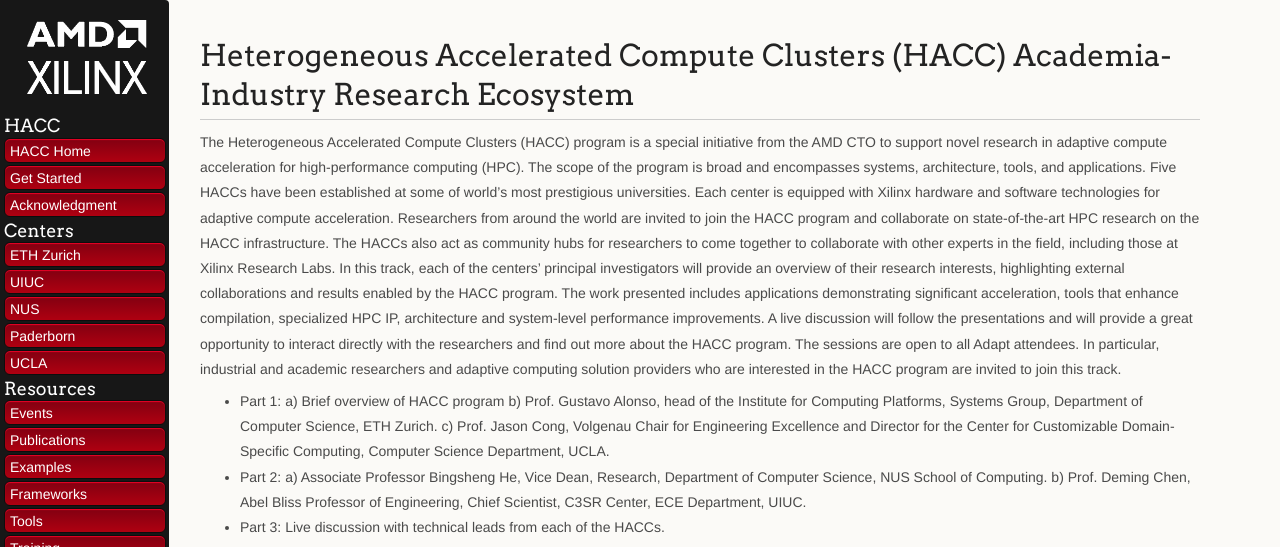
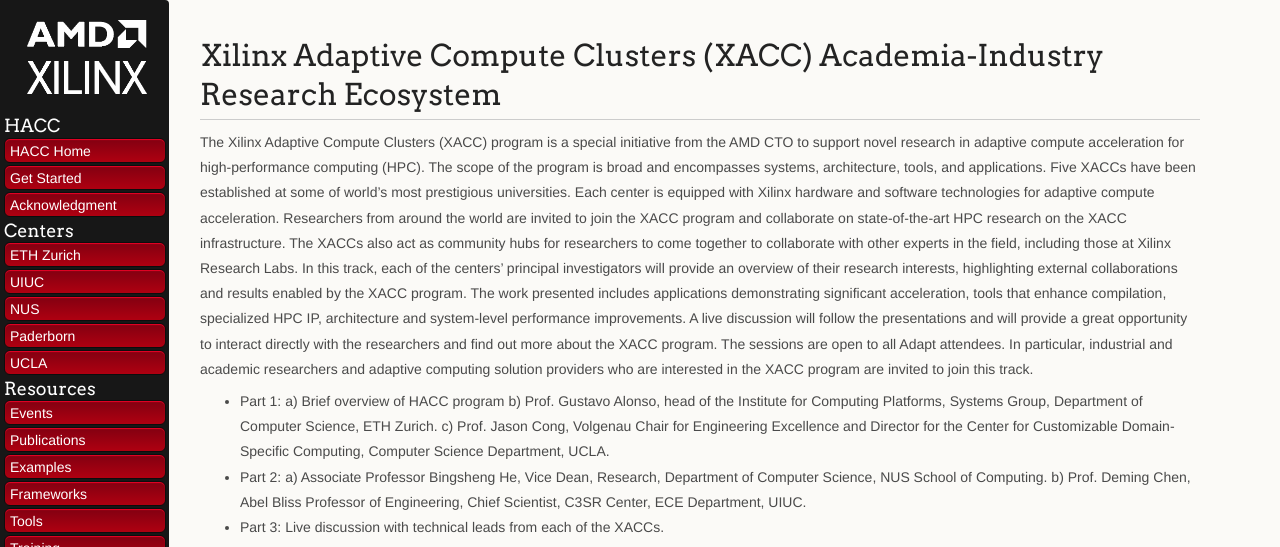
Before and after one commit to Xilinx/xacc, a Jekyll site: the page built from docs/adapt_2021.md, in a window 1280 px wide and 1138 px high. Shown: the top 547 px of the window. Built offline with Jekyll 4.4.1, drawn with Linux system fonts in a browser that asks for light colours; nearby versions of some CDN libraries; our own code applies the rules of GitHub Pages for plain Markdown files; grey boxes are pictures that could not be loaded.

Commit message:
Changes to be done
Commits

```diff
--- a/docs/adapt_2021.md
+++ b/docs/adapt_2021.md
@@ -1,9 +1,9 @@
-# Heterogeneous Accelerated Compute Clusters (HACC) Academia-Industry Research Ecosystem
-The Heterogeneous Accelerated Compute Clusters (HACC) program is a special initiative from the AMD CTO to support novel research in adaptive compute acceleration for high-performance computing (HPC). The scope of the program is broad and encompasses systems, architecture, tools, and applications. Five HACCs have been established at some of world’s most prestigious universities. Each center is equipped with Xilinx hardware and software technologies for adaptive compute acceleration. Researchers from around the world are invited to join the HACC program and collaborate on state-of-the-art HPC research on the HACC infrastructure. The HACCs also act as community hubs for researchers to come together to collaborate with other experts in the field, including those at Xilinx Research Labs.
-In this track, each of the centers' principal investigators will provide an overview of their research interests, highlighting external collaborations and results enabled by the HACC program. The work presented includes applications demonstrating significant acceleration, tools that enhance compilation, specialized HPC IP, architecture and system-level performance improvements. A live discussion will follow the presentations and will provide a great opportunity to interact directly with the researchers and find out more about the HACC program. The sessions are open to all Adapt attendees. In particular, industrial and academic researchers and adaptive computing solution providers who are interested in the HACC program are invited to join this track.
+# Xilinx Adaptive Compute Clusters (XACC) Academia-Industry Research Ecosystem
+The Xilinx Adaptive Compute Clusters (XACC) program is a special initiative from the AMD CTO to support novel research in adaptive compute acceleration for high-performance computing (HPC). The scope of the program is broad and encompasses systems, architecture, tools, and applications. Five XACCs have been established at some of world’s most prestigious universities. Each center is equipped with Xilinx hardware and software technologies for adaptive compute acceleration. Researchers from around the world are invited to join the XACC program and collaborate on state-of-the-art HPC research on the XACC infrastructure. The XACCs also act as community hubs for researchers to come together to collaborate with other experts in the field, including those at Xilinx Research Labs.
+In this track, each of the centers' principal investigators will provide an overview of their research interests, highlighting external collaborations and results enabled by the XACC program. The work presented includes applications demonstrating significant acceleration, tools that enhance compilation, specialized HPC IP, architecture and system-level performance improvements. A live discussion will follow the presentations and will provide a great opportunity to interact directly with the researchers and find out more about the XACC program. The sessions are open to all Adapt attendees. In particular, industrial and academic researchers and adaptive computing solution providers who are interested in the XACC program are invited to join this track.
 - Part 1: a) Brief overview of HACC program b) Prof. Gustavo Alonso, head of the Institute for Computing Platforms, Systems Group, Department of Computer Science, ETH Zurich. c) Prof. Jason Cong, Volgenau Chair for Engineering Excellence and Director for the Center for Customizable Domain-Specific Computing, Computer Science Department, UCLA.
 - Part 2: a) Associate Professor Bingsheng He, Vice Dean, Research, Department of Computer Science, NUS School of Computing.  b) Prof. Deming Chen, Abel Bliss Professor of Engineering, Chief Scientist, C3SR Center, ECE Department, UIUC.
-- Part 3: Live discussion with technical leads from each of the HACCs.
+- Part 3: Live discussion with technical leads from each of the XACCs.
 
 <section style="text-align:center"><iframe class="you-container2" style="text-align:center; border: 0px; background:transparent" src="https://www.youtube.com/embed/ousTRtD4m2Q" title="YouTube video player" frameborder="0" width="80%" height="auto" allow="accelerometer; autoplay; clipboard-write; encrypted-media; gyroscope; picture-in-picture" allowfullscreen="">
 	</iframe></section>
```
Also changed, not shown: docs/events.md (+1 -1 lines).
